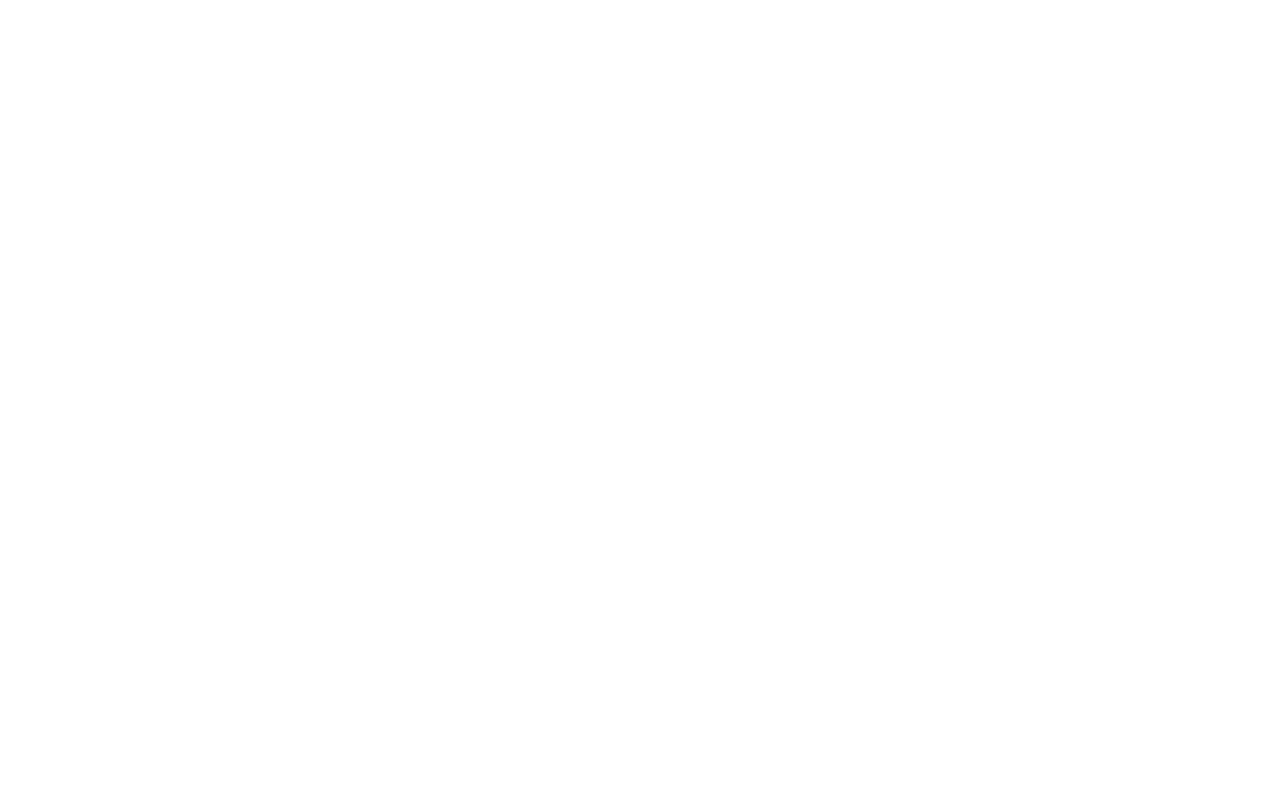
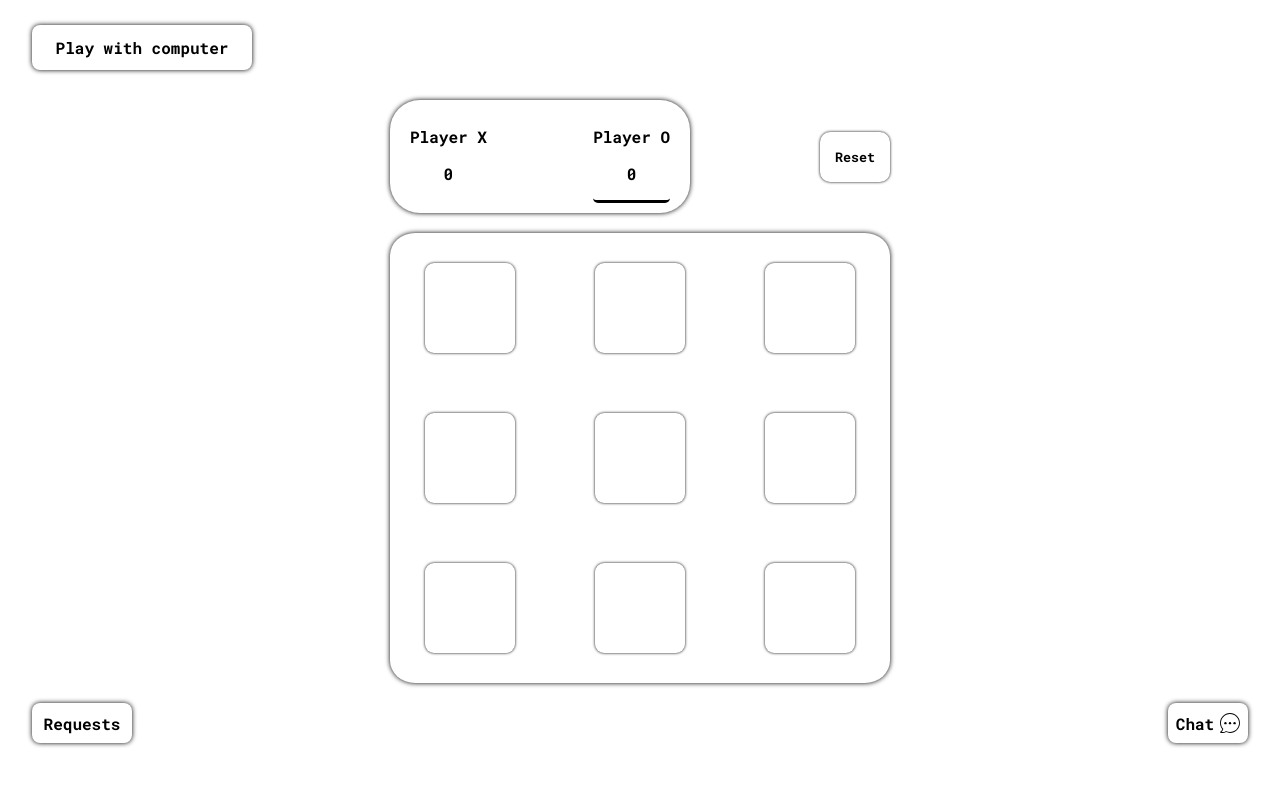
Before and after one commit to mruqqie/tictactoe, a React (Create React App) app: page /tictactoe/playwfriend in a window 1280 px wide. Before the commit this address had no page. Shown: the top 786 px of the page. Built offline with nearby package versions, Linux system fonts and the light colour scheme; the HTML template or start-up script is replaced by a standard one.

Commit message:
modified:   src/App.js 	modified:   src/components/playtype/Pwc.jsx 	modified:   src/components/playtype/Pwf.jsx

```diff
--- a/src/App.js
+++ b/src/App.js
@@ -9,8 +9,8 @@
 			<Router>
 				<Routes>
 					<Route path="/">
-						<Route path="/playwfriend" element={<Pwf />} />
-						<Route path="/" element={<Pwc />} />
+						<Route path="/tictactoe/playwfriend" element={<Pwf />} />
+						<Route path="/tictactoe" element={<Pwc />} />
 					</Route>
 				</Routes>
 			</Router>
--- a/src/components/playtype/Pwc.jsx
+++ b/src/components/playtype/Pwc.jsx
@@ -210,7 +210,7 @@
 	};
 
 	const handlePwfClick = () => {
-		navigate("/playwfriend")
+		navigate("/tictactoe/playwfriend")
 	}
 
 	return (
--- a/src/components/playtype/Pwf.jsx
+++ b/src/components/playtype/Pwf.jsx
@@ -77,7 +77,7 @@
 	};
 
 	const handlePwcClick = () => {
-		navigate("/")
+		navigate("/tictactoe")
 	}
 
 	return (
```
